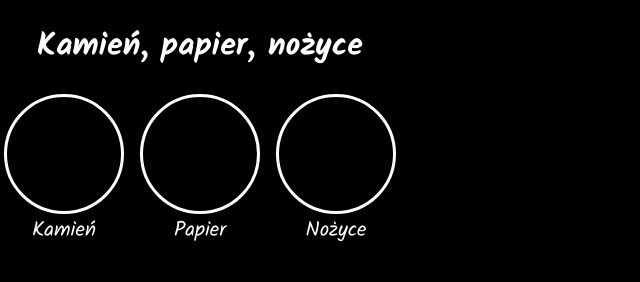
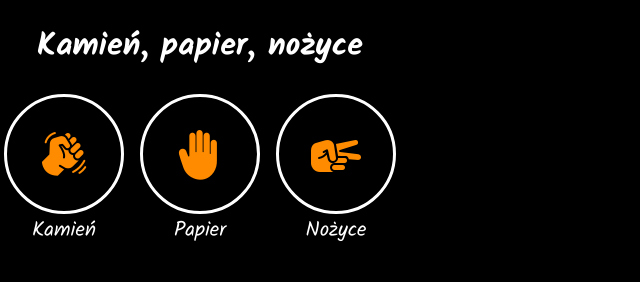
Before and after one commit to PaulinaD-code/tic-tac-toe-new, a plain HTML site: page playComp.html in a window 1280 px wide. Shown: the whole page, without its empty margins (0-640 px from the left). Drawn offline with Linux system fonts and the light colour scheme; the site is published under a folder, as on GitHub Pages, so addresses that start at the root find nothing; a web font is replaced by a local one.

Commit message:
Update papier.css

```diff
--- a/styles/papier.css
+++ b/styles/papier.css
@@ -46,15 +46,15 @@ body{
 }
 
 .css-rock{
-    background-image: url('/img-icons/icons8-fist-50.png');
+    background-image: url('../img-icons/icons8-fist-50.png');
 }
 
 .css-paper{
-    background-image: url('/img-icons/icons8-palm-64.png');
+    background-image: url('../img-icons/icons8-palm-64.png');
 }
 
 .css-scissors{
-    background-image: url('/img-icons/icons8-hand-scissors-50.png');
+    background-image: url('../img-icons/icons8-hand-scissors-50.png');
 }
 
 .result-btn{
```
